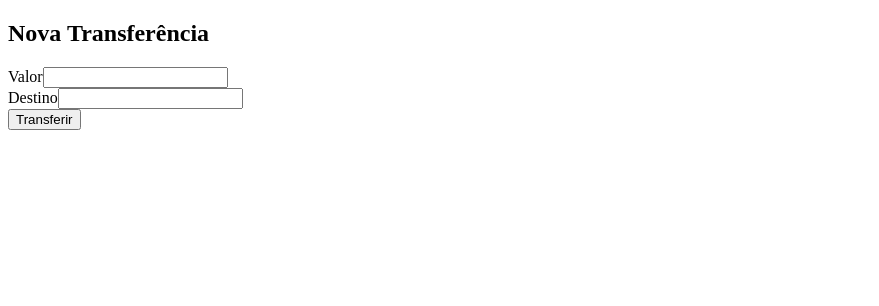
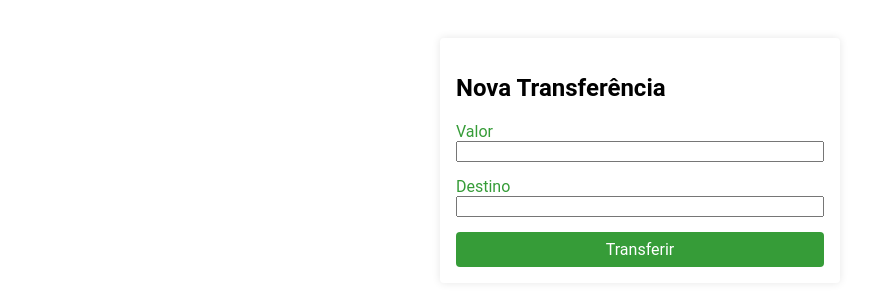
Before and after one commit to Matheus-Borges-Never/bytebank, an Angular app: page / in a window 1280 px wide. Shown: the top 306 px of the page, without its empty margins (0-879 px from the left). Built offline with nearby package versions, Linux system fonts and the light colour scheme.

Commit message:
css feito

```diff
--- a/src/app/nova-transferencia/nova-transferencia.component.html
+++ b/src/app/nova-transferencia/nova-transferencia.component.html
@@ -1,15 +1,19 @@
-<form>
-    <h2>Nova Transferência</h2>
+<section class="container">
+  <form class="formulario">
+    <h2 class="formulario_titulo">Nova Transferência</h2>
 
-    <div>
-      <label for="valor">Valor</label>
-      <input id="valor" type="text">
+    <div class="form-field">
+      <label class="form-field_label" for="valor">Valor</label>
+      <input class="form-field_input" id="valor" type="text">
     </div>
 
-    <div>
-      <label for="destino">Destino</label>
-      <input id="destino" type="text">
+    <div class="form-field">
+      <label class="form-field_label" for="destino">Destino</label>
+      <input class="form-field_input" id="destino" type="text">
     </div>
 
-    <button>Transferir</button>
+    <div class="botao-wrapper">
+      <button class="botao">Transferir</button>
+    </div>
   </form>
+</section>
--- a/src/app/nova-transferencia/nova-transferencia.component.scss
+++ b/src/app/nova-transferencia/nova-transferencia.component.scss
@@ -0,0 +1,59 @@
+.formulario {
+  background-color: white;
+  padding: 16px;
+  border-radius: 4px;
+  box-shadow: 0 0 8px rgba(0, 0, 0, 0.1);
+  &__titulo {
+    text-transform: capitalize;
+    color: var(--primary);
+  }
+}
+
+.form-field {
+  width: 100%;
+  margin-top: 15px;
+  margin-bottom: 15px;
+  display: flex;
+  flex-direction: column;
+  color: var(--primary);
+
+  &__label {
+    color: inherit;
+    margin-bottom: 4px;
+    font-size: 12px;
+  }
+
+  &__input {
+    padding: 8px;
+    border-radius: 4px;
+    color: inherit;
+    border: 2px solid;
+    outline: none;
+  }
+}
+
+.botao-wrapper {
+  display: flex;
+}
+
+.botao {
+  background-color: var(--primary);
+  color: white;
+  display: block;
+  flex: 1;
+  border: none;
+  border-radius: 4px;
+  font-size: 16px;
+  padding: 0.5em;
+  cursor: pointer;
+  transition: opacity 0.2s;
+
+  &--cancelar {
+    background-color: var(--secondary);
+    margin-left: 20px;
+  }
+
+  &:hover {
+    opacity: 0.8;
+  }
+}
--- a/src/styles.css
+++ b/src/styles.css
@@ -1 +1,17 @@
-/* You can add global styles to this file, and also import other style files */
+:root {
+  --primary: #369c38;
+  --secondary: #132A13;
+  --padding: 15px;
+  --cinza : #405040;
+  --cinza-claro: #dedede;
+}
+
+* {
+  font-family: "Roboto", sans-serif;
+}
+
+.container {
+  max-width: 400px;
+  padding: 30px;
+  margin: 0 auto;
+}
```
